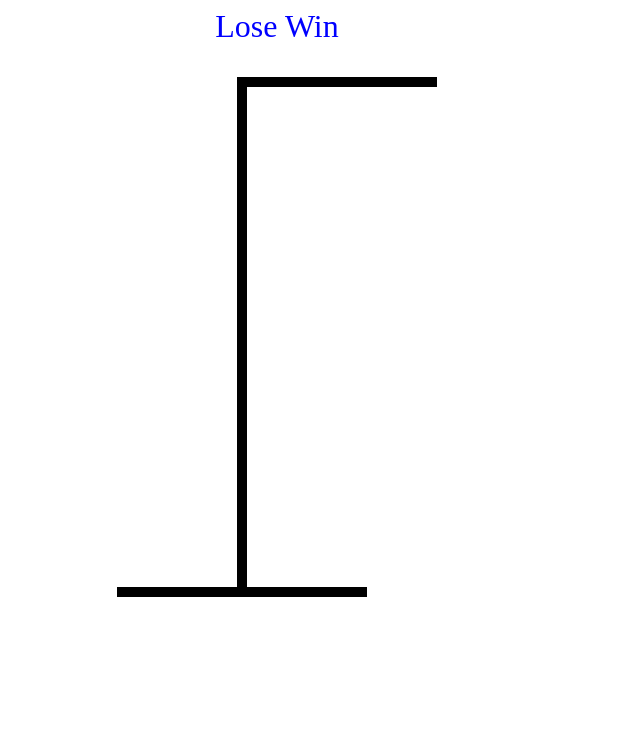
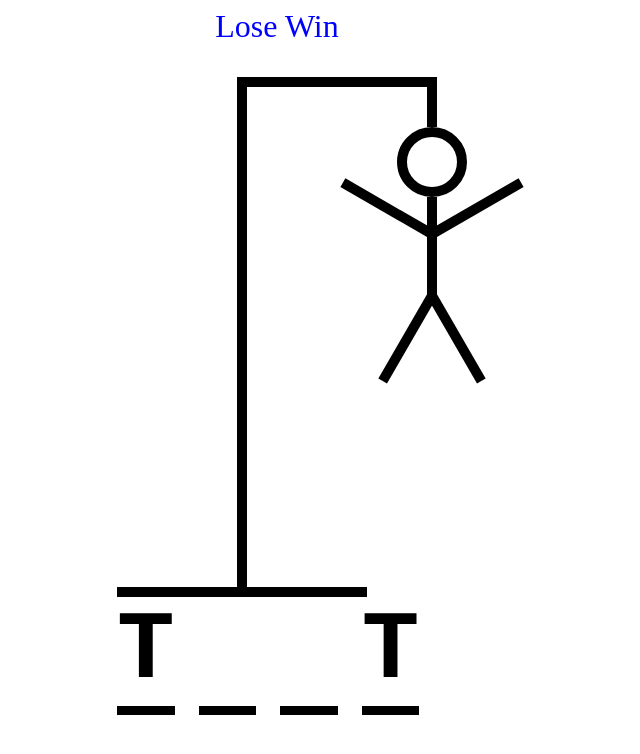
Before and after one commit to bobbyDeepak1415/hangman_ts, a React (Vite) app: page / in a window 1280 px wide. Shown: the top 754 px of the page, without its empty margins (363-1003 px from the left). Built offline with nearby package versions, Linux system fonts and the light colour scheme.

Commit message:
added bothe the hangman drawing and hangman word

```diff
--- a/src/HangmanDrawing.tsx
+++ b/src/HangmanDrawing.tsx
@@ -1,6 +1,104 @@
 export default function HangmanDrawing() {
+  const HEAD = (
+    <div
+      style={{
+        width: "50px",
+        height: "50px",
+        border: "10px solid black",
+        borderRadius: "100%",
+        position: "absolute",
+        top: "50px",
+        right: "-30px",
+      }}
+    ></div>
+  );
+  const BODY = (
+    <div
+      style={{
+        width: "10px",
+        height: "100px",
+        background:"black",
+        position: "absolute",
+        top: "120px",
+        right: 0,
+      }}
+    ></div>
+  );
+  const RIGHT_ARM = (
+    <div
+      style={{
+        width: "100px",
+        height: "10px",
+        background:"black",
+        position: "absolute",
+        top: "150px",
+        right: "-100px",
+        rotate:"-30deg",
+        transformOrigin:"bottom left"
+      }}
+    ></div>
+  );
+  const LEFT_ARM = (
+    <div
+      style={{
+        width: "100px",
+        height: "10px",
+        background:"black",
+        position: "absolute",
+        top: "150px",
+        right: "10px",
+        rotate:"30deg",
+        transformOrigin:"bottom right"
+      }}
+    ></div>
+  );
+  const RIGHT_LEG = (
+    <div
+      style={{
+        width: "100px",
+        height: "10px",
+        background: "black",
+        position: "absolute",
+        top: "210px",
+        right: "-90px",
+        rotate: "60deg",
+        transformOrigin: "left bottom",
+      }}
+    />
+  );
+
+  const LEFT_LEG = (
+    <div
+      style={{
+        width: "100px",
+        height: "10px",
+        background: "black",
+        position: "absolute",
+        top: "210px",
+        right: 0,
+        rotate: "-60deg",
+        transformOrigin: "right bottom",
+      }}
+    />
+  );
   return (
     <div style={{ position: "relative" }}>
+      {HEAD}
+      {BODY}
+      {RIGHT_ARM}
+      {LEFT_ARM}
+      {RIGHT_LEG}
+      {LEFT_LEG}
+      <div
+        style={{
+          height: "50px",
+          width: "10px",
+          backgroundColor: "black",
+          top: 0,
+          right: 0,
+          position: "absolute",
+        }}
+      ></div>
       <div
         style={{
           height: "10px",
--- a/src/HangmanWord.tsx
+++ b/src/HangmanWord.tsx
@@ -1,10 +1,32 @@
-
 export default function HangmanWord() {
-
-
-    return (
-        <>
-
-        </>
-    )
+  const word = "test";
+  const guessedLetters = ["t", "g", "h"];
+  return (
+    <div
+      style={{
+        display: "flex",
+        gap: ".25em",
+        fontSize: "6rem",
+        fontWeight: "bold",
+        textTransform: "uppercase",
+        fontFamily: "monospace",
+      }}
+    >
+      {word.split("").map((letter, index) => {
+        return (
+          <span style={{ borderBottom: ".1em solid black" }} key={index}>
+            <span
+              style={{
+                visibility: guessedLetters.includes(letter)
+                  ? "visible"
+                  : "hidden",
+              }}
+            >
+              {letter}
+            </span>
+          </span>
+        );
+      })}
+    </div>
+  );
 }
```
